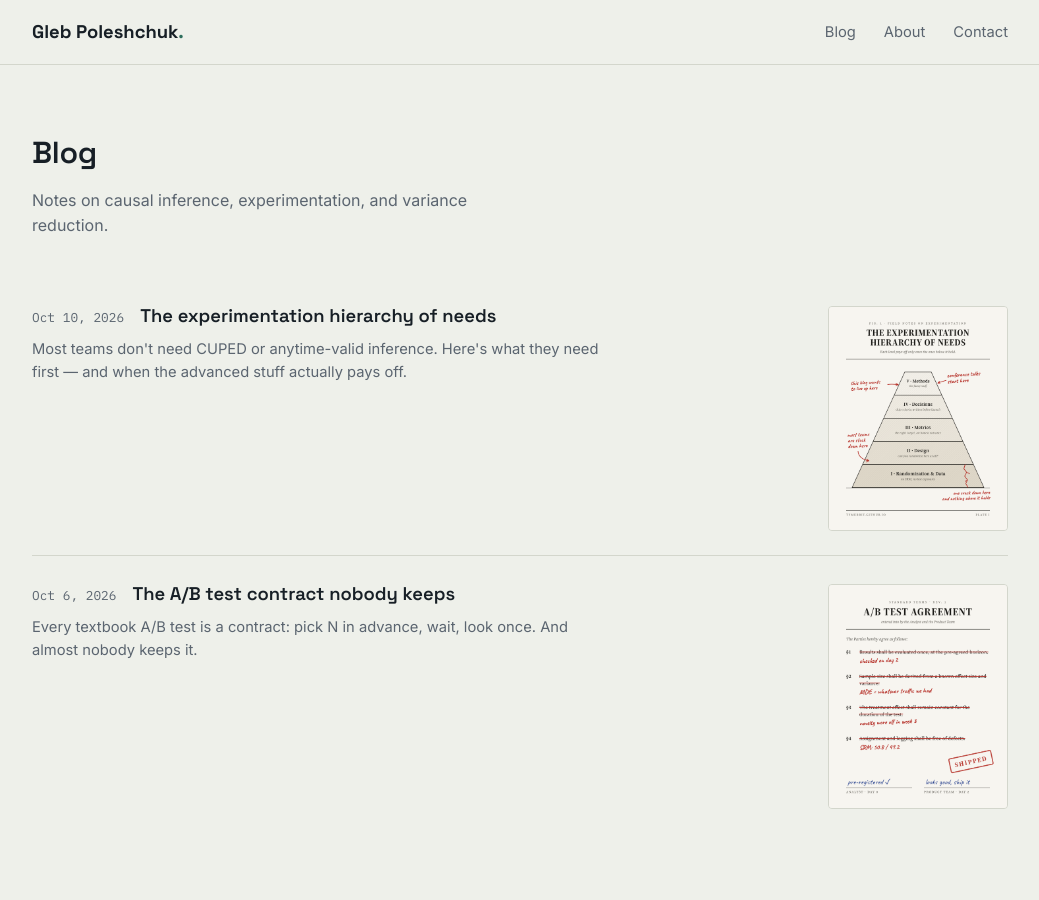
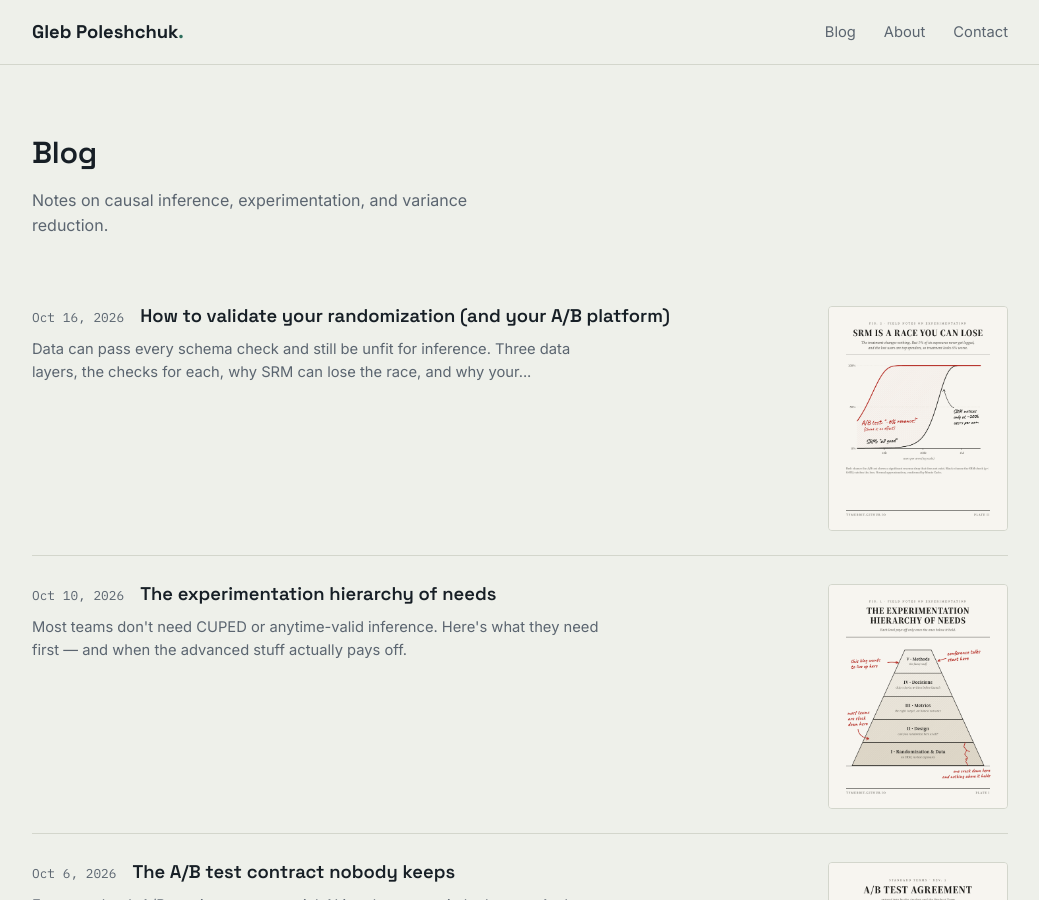
Before and after one commit to TyMerrit/tymerrit.github.io, a Jekyll site: the page built from index.html, in a window 1280 px wide and 900 px high. Shown: the whole window, without its empty margins (120-1159 px from the left). Built offline with Jekyll 4.4.1, drawn with Linux system fonts in a browser that asks for light colours; part of the change alters nothing that is shown.

Commit message:
Add post: How to validate your randomization
Adds the post with its link-preview cover, three figures, and a separate
4:5 thumbnail. The blog list now prefers a post's `thumbnail` over `image`.

Co-Authored-By: Claude Opus 5.5 <noreply@anthropic.com>

```diff
--- /dev/null
+++ b/_posts/2026-10-16-how-to-validate-your-randomization.md
@@ -0,0 +1,128 @@
+---
+layout: post
+title: "How to validate your randomization (and your A/B platform)"
+date: 2026-10-16
+excerpt: "Data can pass every schema check and still be unfit for inference. Three data layers, the checks for each, why SRM can lose the race, and why your SRM check is peeking too."
+tags: [experimentation, ab-testing, data-quality, srm]
+image: /images/posts/how-to-validate-your-randomization.png
+thumbnail: /images/posts/how-to-validate-your-randomization-thumb.png
+---
+
+A team runs an A/A test, gets p = 0.4, and declares the platform validated. I've seen this more times than I can count, and it proves almost nothing. A single A/A p-value is one draw from a distribution. Even a badly miscalibrated platform hands you p = 0.4 most of the time. You can't check calibration with one draw, and you can't check whether your pipeline is quietly eating events.
+
+This post is about level 1 of the [hierarchy]({{ '/blog/experimentation-hierarchy-of-needs/' | relative_url }}): randomization and data quality. I spent my master's thesis on this problem, and the main thing I took away is that "the data is fine" means three different things, and teams usually check only the first two.
+
+Data can be syntactically valid: right schema, right types, no missing fields. It can be semantically valid: no negative prices, no events from the future. And it can still be useless for inference. Picture purchase events that are perfectly well-formed but get dropped slightly more often in one variant because of a logging bug on one client. Every row passes every check, and the comparison is broken anyway. The property you actually care about is whether the data is *fit for inference*, and no schema validator checks that.
+
+Everything below comes with code: a step-by-step validation pipeline you can point at your own experiment tables, plus a notebook that reproduces every number in this post. It's on GitHub: [ab-data-quality](https://github.com/tymerrit/ab-data-quality).
+
+## Three layers, three sources of truth
+
+Every experiment produces three streams of data: **assignment** (who was put in which variant), **exposure** (who actually saw it), and **outcome** (what they did). Each stream is its own source of truth, and a defect in one can be invisible in the others. Your assignment log can be perfectly balanced while your exposed population is skewed. Your exposures can be complete while half your outcomes haven't arrived yet.
+
+Here's what breaks at each layer and how to catch it:
+
+| Layer | What breaks | Check | If it fails |
+|---|---|---|---|
+| Assignment | misconfigured splits, hash bugs, users flipping between variants | SRM on the assignment log; units seen in more than one variant | untrustworthy |
+| Exposure | events lost in one variant or one segment more than another | exposure/assignment ratio per variant, overall and within critical segments; SRM on exposed units | untrustworthy |
+| Outcome | late events (immaturity) or events that never arrive (loss) | maturity against your pipeline's known lag; completeness against an independent source like the orders database | preliminary if still arriving, untrustworthy if lost |
+| Identity | one user split across devices, IDs that don't join | IDs-per-user by variant; IDs shared across variants | untrustworthy |
+
+On top of that, pre-period covariate balance catches a split that is balanced in counts but not in composition: say, heavy users leaking into treatment while the same number of light users go to control. SRM can't see that by construction.
+
+One thing worth saying explicitly: **SRM is a symptom, not a cause.** The same defect can show up as different symptoms, and the same symptom can come from different defects. An SRM tells you something is wrong. It doesn't tell you what, and "fixing" it without finding the cause just hides the evidence.
+
+## SRM is a race you can lose
+
+The most common quiet failure is asymmetric exposure loss. Assignment is perfect. But in treatment, some exposure events never get logged, and the analysis runs on logged units, as most dashboards do. If the lost users are different from the rest, the composition shift shows up as a "treatment effect."
+
+The obvious defense is SRM: lose 1% of treatment exposures and the exposed split drifts away from 50/50. So I simulated the race. 1% of treatment exposures go missing, the treatment does nothing, and two tests run side by side as the experiment grows: the SRM check (p < 0.001) and the A/B test itself (p < 0.05). Every significant A/B result is a fake effect caused by the loss.
+
+![1% of treatment exposures lost: who notices first? Probability curves against logged units per arm on a log scale. The A/B test shows a fake effect at around 10k users per arm when the lost users are top 2% spenders, around 100k when they are top 20% spenders, and stays at 5% when loss is random; the SRM check only catches the loss at around 200–300k users per arm.](/images/posts/exposure-loss-race.png)
+*1% of treatment exposures lost. Black: probability the SRM check catches it. Dashed: probability the A/B test shows a significant fake effect, for three loss patterns. Revenue per user ~ LogNormal(0, 1); lines are the normal approximation, dots are Monte Carlo.*
+
+If the loss is random, nothing bad happens: the estimate stays unbiased, and SRM eventually catches it at around 200-300k users per arm. If the loss comes from your top 2% of spenders, treatment's average revenue drops by about 6%, purely because its best customers vanished from the log. At 10k users per arm, the A/B test reports that drop as significant in 96% of runs, while SRM catches the loss in 1%.
+
+What decides the race is not sample size. With $m$ units per arm and loss rate $L$, the SRM z-score is about $L\sqrt{m/2}$, and the fake effect's z-score is about $d \cdot L\sqrt{m/2}$, where $d$ is how far the lost users sit from the average, in standard deviations. Both grow like $\sqrt{m}$, so more traffic doesn't help SRM catch up: the ratio is just $d$. The A/B test crosses 1.96 when SRM is only at $1.96/d$, while SRM needs 3.29 to fire. So once $\lvert d \rvert$ is above about 0.6, you're more likely to see a fake effect than an SRM alarm. On heavy-tailed metrics like revenue or engagement, selective loss gets there easily.
+
+Two practical consequences. First, **check the exposure layer directly instead of waiting for SRM.** In the pipeline's own demo, 5% of treatment exposures on iOS go missing: SRM on exposed units comes back at p = 0.007, which passes at the 0.001 threshold, while the exposure-rate check per variant and per platform flags it immediately. Loss concentrated in one segment is much easier to see inside that segment than in the overall split. Second, **where you can, analyze by assignment rather than by logged exposure.** Exposure logging bugs can't bias a comparison that doesn't use the exposure log.
+
+## Your SRM check is peeking too
+
+Most platforms recompute SRM every day. That's a repeated significance test, and everything we know about peeking applies to it.
+
+![Monitoring SRM is repeated testing: false alarm and detection rates per monitoring rule. p < 0.05 daily: 21.8% false alarms, 98% detection. p < 0.001 daily: 0.7%, 73%. p < 0.001 hourly: 2.0%, 77%. Anytime-valid at α = 0.001: 0.0%, 41%. Anytime-valid with calibrated α: 0.6%, 74%. p < 0.001 at the end only: 0.1%, 67%.](/images/posts/srm-monitoring.png)
+*14-day test, 10,000 users per day, 20,000 simulated tests per rule. Orange: false alarms when the split is truly 50/50. Blue: detection when it's 49.5/50.5.*
+
+Check SRM daily at α = 0.05, and about one healthy test in five raises a false alarm (21.8%). A strict threshold fixes most of it: 14 daily looks at p < 0.001 can't exceed 1.4% false alarms by a plain union bound, and in practice give 0.7%, while still catching a half-point SRM 73% of the time.
+
+What about anytime-valid inference, the textbook fix for peeking? At the same nominal α = 0.001 it looks weak: 41% detection. But that comparison is unfair. Ville's inequality, which gives these methods their guarantee, is conservative, and the realized false alarm rate is around 0.01%. Calibrate the anytime-valid test to the same realized false alarm rate as daily chi-square, and the gap disappears: 74% detection, and slightly earlier, because it can look every hour. The catch is that a calibrated threshold is only guaranteed for the traffic, horizon and look schedule it was calibrated on.
+
+So the honest conclusion is boring. If you look once a day, a strict fixed threshold is simple and just as good. Anytime-valid methods earn their keep when you monitor continuously and need a guarantee that holds whenever you look. What doesn't work is the default most people start with: α = 0.05, checked every morning.
+
+## Validating the platform itself
+
+Everything above validates individual experiments. The platform needs its own checks, and they come in two kinds.
+
+**Offline checks on assignment.** Push a few hundred thousand synthetic IDs through your hashing function and check three things: buckets come out uniform, assignment is deterministic, and two different experiments assign independently. Each check exists because each catches a bug the others miss. A modulo-bias bug (two hex digits mod 100) gives a 58.5/41.5 split and fails uniformity, but it's perfectly deterministic and independent. A shared-salt bug, where every experiment splits users identically, passes uniformity and determinism and only fails the independence check. Two "independent" experiments that are perfectly correlated are not independent.
+
+**A/A replays on historical data.** Instead of one live A/A test, take historical data, draw a few hundred random splits, and push each through your actual analysis code. The share of significant results should sit within binomial noise around α, and the p-values should be uniform.
+
+![500 A/A replays on the same data: p-value histograms. Unit-level analysis is flat, with p < 0.05 in 5% of replays; session-level analysis piles up near zero, with p < 0.05 in 42% of replays.](/images/posts/aa-replay-pvalues.png)
+*500 A/A replays on the same session-level data. Left: aggregate to the user first. Right: treat every session as independent.*
+
+Same data, two analyses. Aggregating to the randomization unit gives a 5% false positive rate. Treating sessions as independent gives 42%. A single live A/A test would most likely have passed either one.
+
+## From signals to decisions
+
+Checks only matter if they change what happens to the result. Three statuses are more useful than a binary pass/fail:
+
+- **Trustworthy:** all confirmatory checks pass. Publish.
+- **Preliminary:** the data is still maturing, but there's no sign of permanent damage. Wait, and don't ship on it yet.
+- **Untrustworthy:** SRM, asymmetric exposure or completeness, broken identity, covariate imbalance. Block the result until the cause is found.
+
+The line between preliminary and untrustworthy matters more than it looks. "The data isn't complete yet" and "the data will never be complete" call for opposite responses. A pipeline that treats them the same either blocks everything or blocks nothing.
+
+One more distinction: confirmatory checks versus diagnostic ones. SRM on the main population is confirmatory, so it changes the status. SRM by browser, country or app version is diagnostic: you use it to locate a problem you already know about. If every segment-level SRM could block a result, you'd have built an automated p-hacking machine in reverse. With enough segments, something always fails.
+
+## Validating the validator
+
+A data-quality pipeline is itself a decision procedure, so it has error rates. I ran the full pipeline on 200 synthetic experiments per scenario, 40,000 users each:
+
+| Scenario | Expected status | Share with expected status |
+|---|---|---|
+| Healthy | trustworthy | 99% |
+| Split 51/49 instead of 50/50 | untrustworthy | 79% |
+| 5% of treatment iOS exposures lost | untrustworthy | 86.5% |
+| Slow pipeline, data pulled 6 hours after the window | preliminary | 99% |
+| 1% of units in both variants | untrustworthy | 100% |
+| 5% of treatment outcomes lost for good | untrustworthy | 100% |
+| 10% of treatment users get an extra device id | untrustworthy | 100% |
+| Heavy users leak into treatment, counts stay 50/50 | untrustworthy | 100% |
+
+About 1% of healthy experiments get blocked. That's the price of running around fifteen confirmatory checks per experiment, even at strict thresholds. The misses are power limits, not blind spots: a one-point SRM at 40,000 users is a z-score of about 4, and the pipeline catches what the data can show.
+
+## The checklist
+
+If you automate nothing else, automate this:
+
+1. Validate the platform once and after every change: hash uniformity, determinism, independence, and an A/A replay through your real analysis code.
+2. SRM on every test at p < 0.001, or an anytime-valid version if you look continuously.
+3. Exposure/assignment ratio per variant, overall and within the segments where logging is known to break.
+4. A count of units that appear in more than one variant.
+5. Outcome maturity against your pipeline's known lag, and completeness against an independent source.
+6. Pre-period covariate balance.
+
+All of it is implemented in [ab-data-quality](https://github.com/tymerrit/ab-data-quality), in that order, with a [notebook](https://github.com/tymerrit/ab-data-quality/blob/main/walkthrough.ipynb) that reproduces every figure here.
+
+None of this is glamorous. It's also the reason the fancy methods further up the pyramid can be trusted at all.
+
+---
+
+### References
+
+- Kohavi, R., Tang, D., & Xu, Y. (2020). *Trustworthy Online Controlled Experiments: A Practical Guide to A/B Testing*. Cambridge University Press.
+- Fabijan, A., et al. (2019). Diagnosing Sample Ratio Mismatch in Online Controlled Experiments: A Taxonomy and Rules of Thumb for Practitioners. *KDD*.
+- Lindon, M., & Malek, A. (2022). Anytime-Valid Inference for Multinomial Count Data. *NeurIPS*.
+- Johari, R., Pekelis, L., & Walsh, D. (2017). Always Valid Inference: Continuous Monitoring of A/B Tests. *Operations Research*.
--- a/index.html
+++ b/index.html
@@ -22,7 +22,7 @@ title: Blog
       </div>
       {% if post.image %}
       <a class="post-list-thumb-link" href="{{ post.url | relative_url }}" tabindex="-1" aria-hidden="true">
-        <img class="post-list-thumb" src="{{ post.image | relative_url }}" alt="">
+        <img class="post-list-thumb" src="{{ post.thumbnail | default: post.image | relative_url }}" alt="">
       </a>
       {% endif %}
     </li>
```
Also changed, not shown: images/posts/aa-replay-pvalues.png (added), images/posts/exposure-loss-race.png (added), images/posts/how-to-validate-your-randomization-thumb.png (added), images/posts/how-to-validate-your-randomization.png (added), images/posts/srm-monitoring.png (added).
